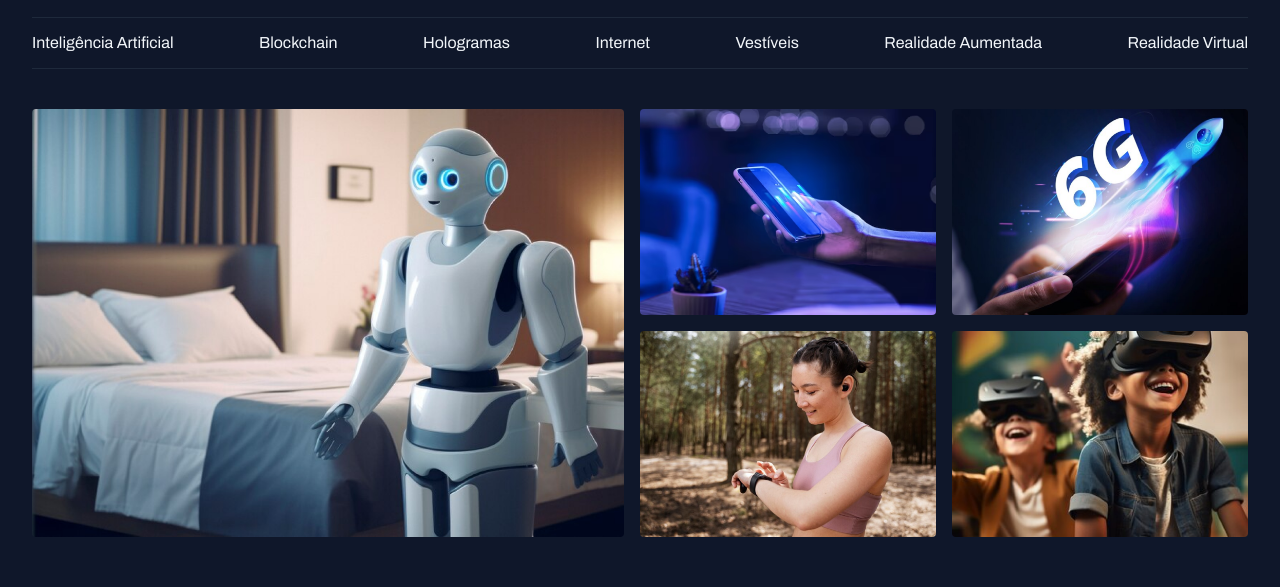
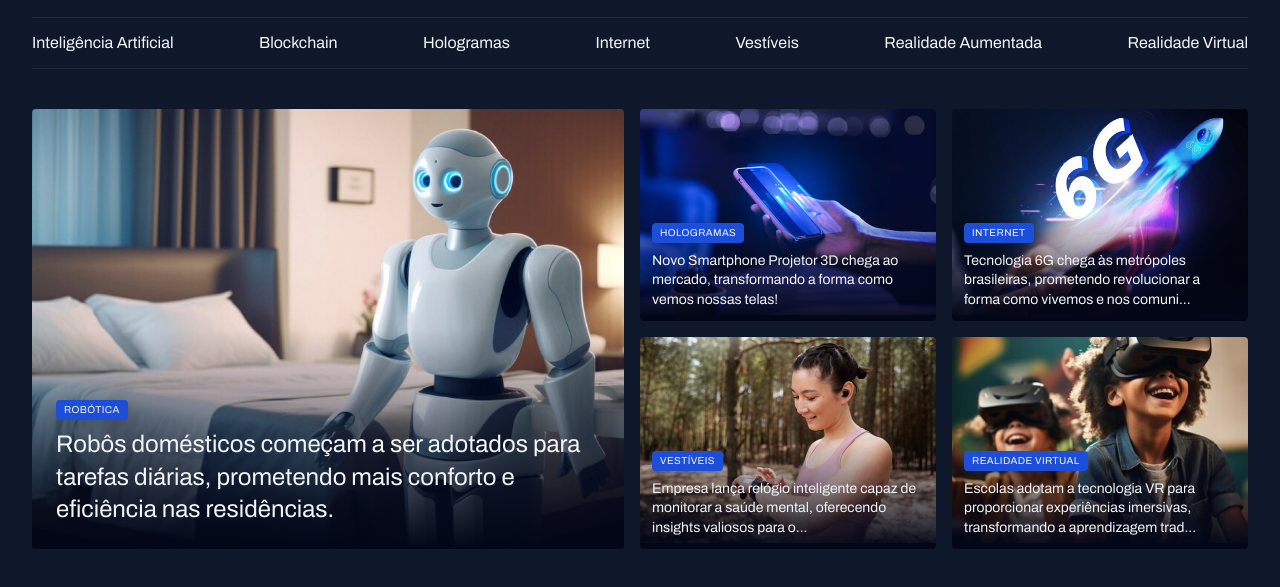
Before and after one commit to rafaelzingra/portal-de-noticias, a plain HTML site: page index.html in a window 1280 px wide. Shown: the part 55-642 px from the top of the page. Drawn offline with Linux system fonts and the light colour scheme.

Commit message:
finishes the main content panel

```diff
--- a/index.html
+++ b/index.html
@@ -41,26 +41,43 @@
 
     <main class="grid container">
         <section id="featured" class="grid grid-flow-column gap-16">
-            <div>
+            <figure class="card">
                 <img src="./assets/images/Image 01.png" alt="">
-            </div>
+                <figcaption>
+                    <span class="content-tag">Robótica</span>
+                    <h2 class="text-2xl">Robôs domésticos começam a ser adotados para tarefas diárias, prometendo mais conforto e eficiência nas residências.</h2>
+                </figcaption>
+            </figure>
 
             <div class="grid grid-cols-2 gap-16">
-                <div>
+                <figure class="card">
                     <img src="./assets/images/Image 02.png" alt="">
-                </div>
-
-                <div>
+                    <figcaption>
+                        <span class="content-tag">Hologramas</span>
+                        <h2 class="text-lg">Novo Smartphone Projetor 3D chega ao mercado, transformando a forma como vemos nossas telas!</h2>
+                    </figcaption>
+                </figure>
+                <figure class="card">
                     <img src="./assets/images/Image 03.png" alt="">
-                </div>
-
-                <div>
+                    <figcaption>
+                        <span class="content-tag">Internet</span>
+                        <h2 class="text-lg">Tecnologia 6G chega às metrópoles brasileiras, prometendo revolucionar a forma como vivemos e nos comuni...</h2>
+                    </figcaption>
+                </figure>
+                <figure class="card">
                     <img src="./assets/images/Image 04.png" alt="">
-                </div>
-
-                <div>
+                    <figcaption>
+                        <span class="content-tag">Vestíveis</span>
+                        <h2 class="text-lg">Empresa lança relógio inteligente capaz de monitorar a saúde mental, oferecendo insights valiosos para o...</h2>
+                    </figcaption>
+                </figure>
+                <figure class="card">
                     <img src="./assets/images/Image 05.png" alt="">
-                </div>
+                        <figcaption>
+                        <span class="content-tag">Realidade Virtual</span>
+                        <h2 class="text-lg">Escolas adotam a tecnologia VR para proporcionar experiências imersivas, transformando a aprendizagem trad...</h2>
+                    </figcaption>
+                </figure>
             </div>
         </section>
     </main>
--- a/styles/global.css
+++ b/styles/global.css
@@ -57,3 +57,15 @@ h1, h2, h3 {
 img {
     max-width: 100%;
 }
+
+.content-tag {
+    display: inline-block;
+    background-color: var(--brand-color-dark);
+    padding: 4px 8px;
+    border-radius: 4px;
+    font: 500 10px/1.2 var(--font-family);
+    text-transform: uppercase;
+    letter-spacing: 0.04em;
+    color: var(--text-color-primary);
+    box-shadow: 0px 4px 16px #02061740;
+}
--- a/styles/sections.css
+++ b/styles/sections.css
@@ -1,5 +1,36 @@
 #featured img{
     height: 100%;
     object-fit:cover;
+}
+
+#featured .card {
     border-radius: 4px;
+    overflow: hidden;
+    position: relative;
  }
+
+ #featured .card::before{
+    content: "";
+    position:absolute;
+    inset: 0;
+    top: 50%;
+    background: linear-gradient(
+        180deg,
+        transparent 0%,
+        #020617 100%
+    );
+ }
+
+ #featured .card figcaption {
+    position: absolute;
+    bottom: 0;
+    padding: 24px;
+ }
+
+ #featured .card figcaption:has(.text-lg) {
+    padding: 12px;
+ }
+
+ #featured .card h2 {
+    margin-top: 8px;
+ }
--- a/styles/utility.css
+++ b/styles/utility.css
@@ -11,6 +11,22 @@
     grid-template-columns: 1fr 1fr;
 }
 
-.gap-16{
+.gap-16 {
     gap: 16px;
 }
+
+.text-2xl {
+    font: var(--h1);
+}
+
+.text-xl {
+    font: var(--h2);
+}
+
+.text-lg {
+    font: var(--h3);
+}
+
+.text-sm {
+    font: var(--text-sm);
+}
```
